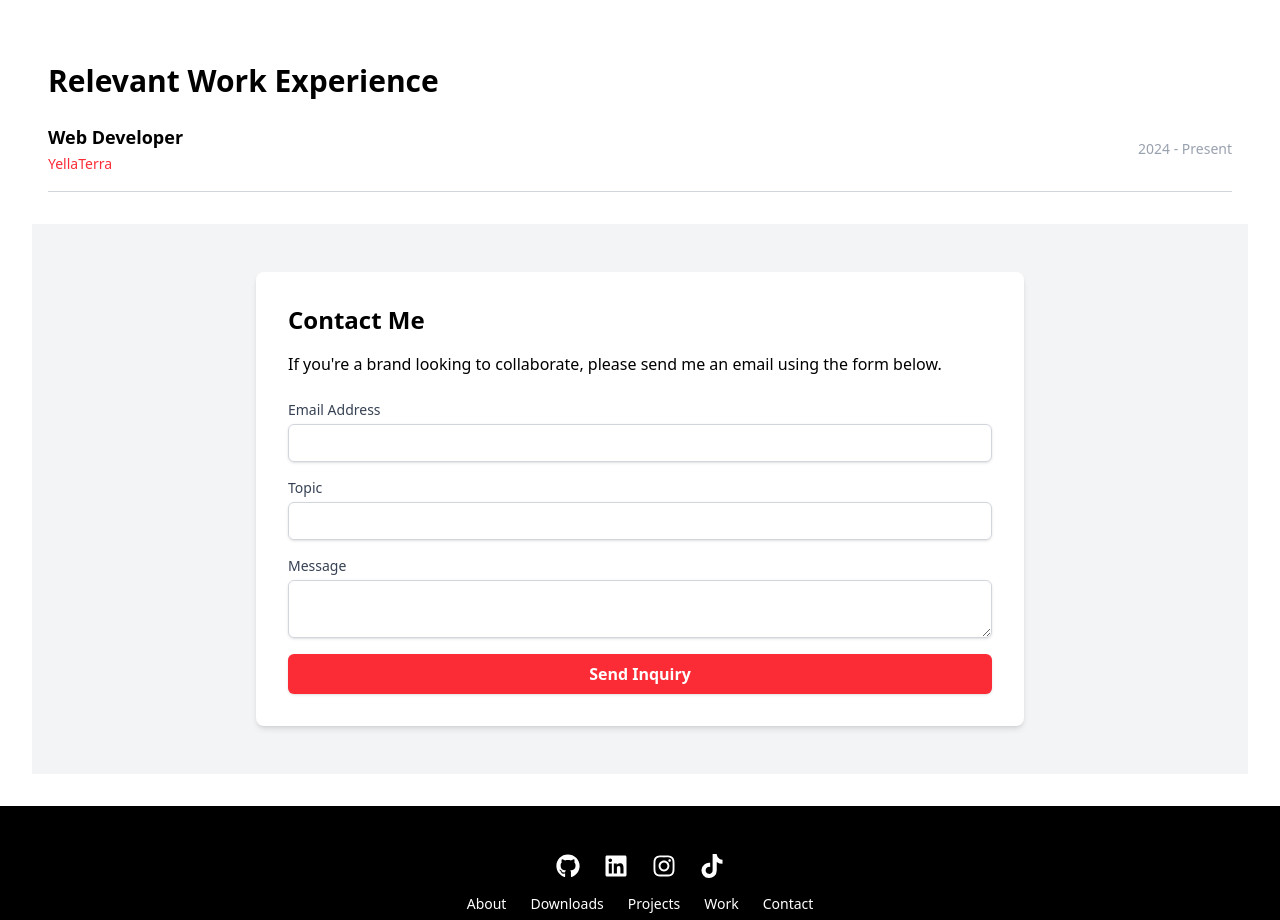
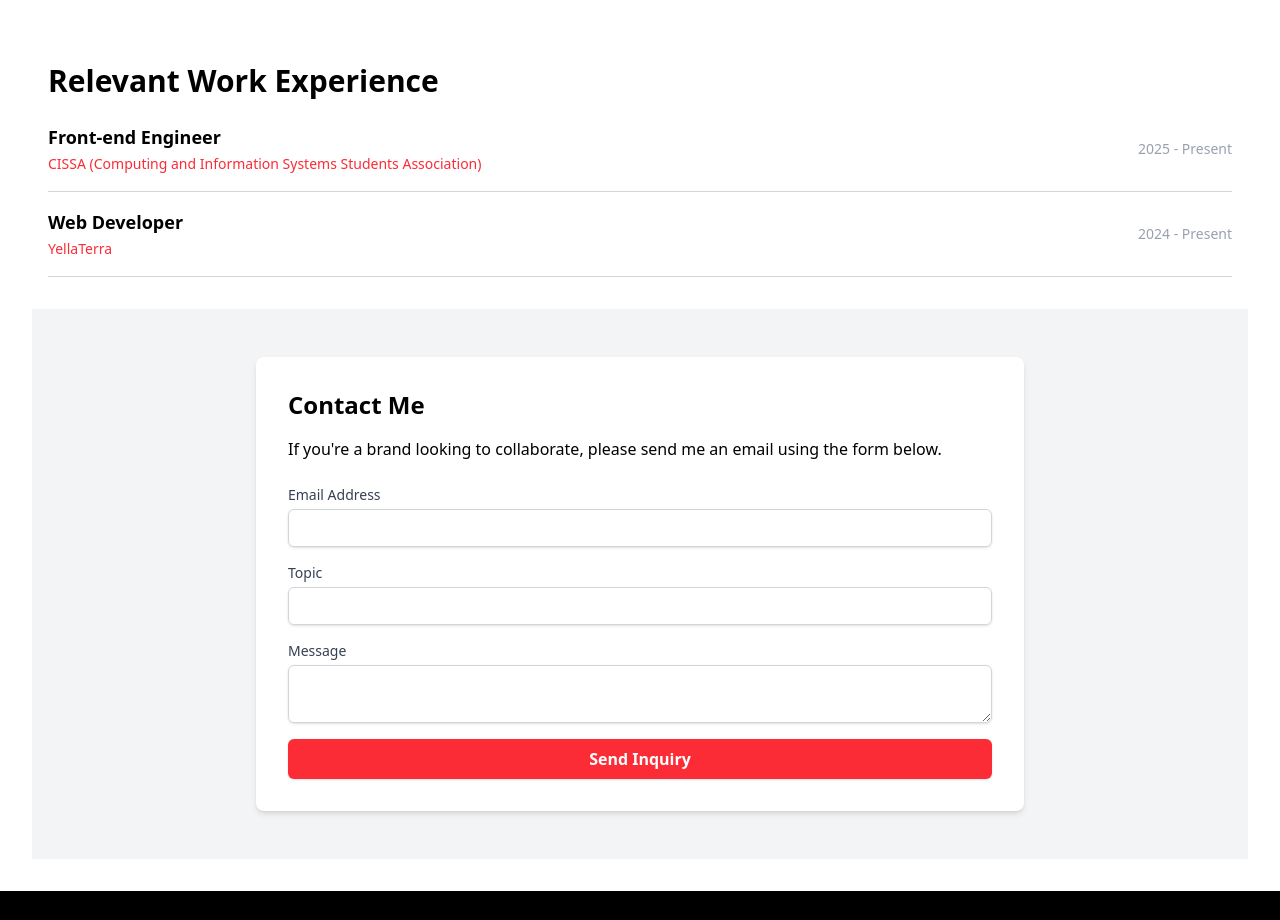
Before and after one commit to mitso2005/portfolio, a React (Vite) app: page / in a window 1280 px wide. Shown: the part 1560-2480 px from the top of the page. Built offline with nearby package versions, Linux system fonts and the light colour scheme; no server answers.

Commit message:
added work

```diff
--- a/src/App.jsx
+++ b/src/App.jsx
@@ -73,6 +73,12 @@ function App() {
               <div className="max-w-7xl mx-auto px-4 py-8 bg-white">
                 <h2 className="text-3xl font-bold mb-2">Relevant Work Experience</h2>
                 <Work
+                  title="Front-end Engineer"
+                  company="CISSA (Computing and Information Systems Students Association)"
+                  time="2025 - Present"
+                  website="https://cissa.org.au/"
+                />
+                <Work
                   title="Web Developer"
                   company="YellaTerra"
                   time="2024 - Present"
```
Also changed, not shown: 1 other file (tests, documents, lock files or other folders).
